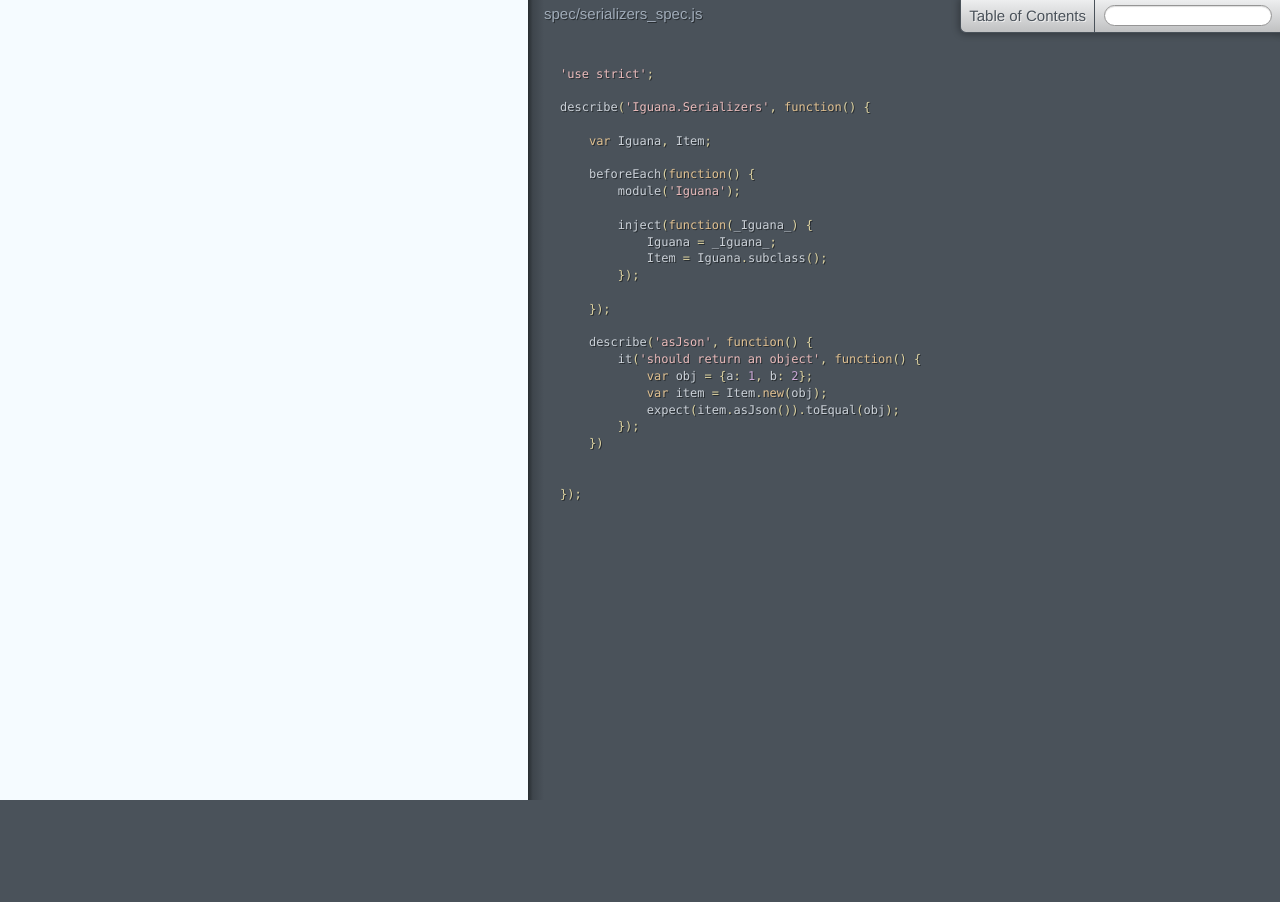
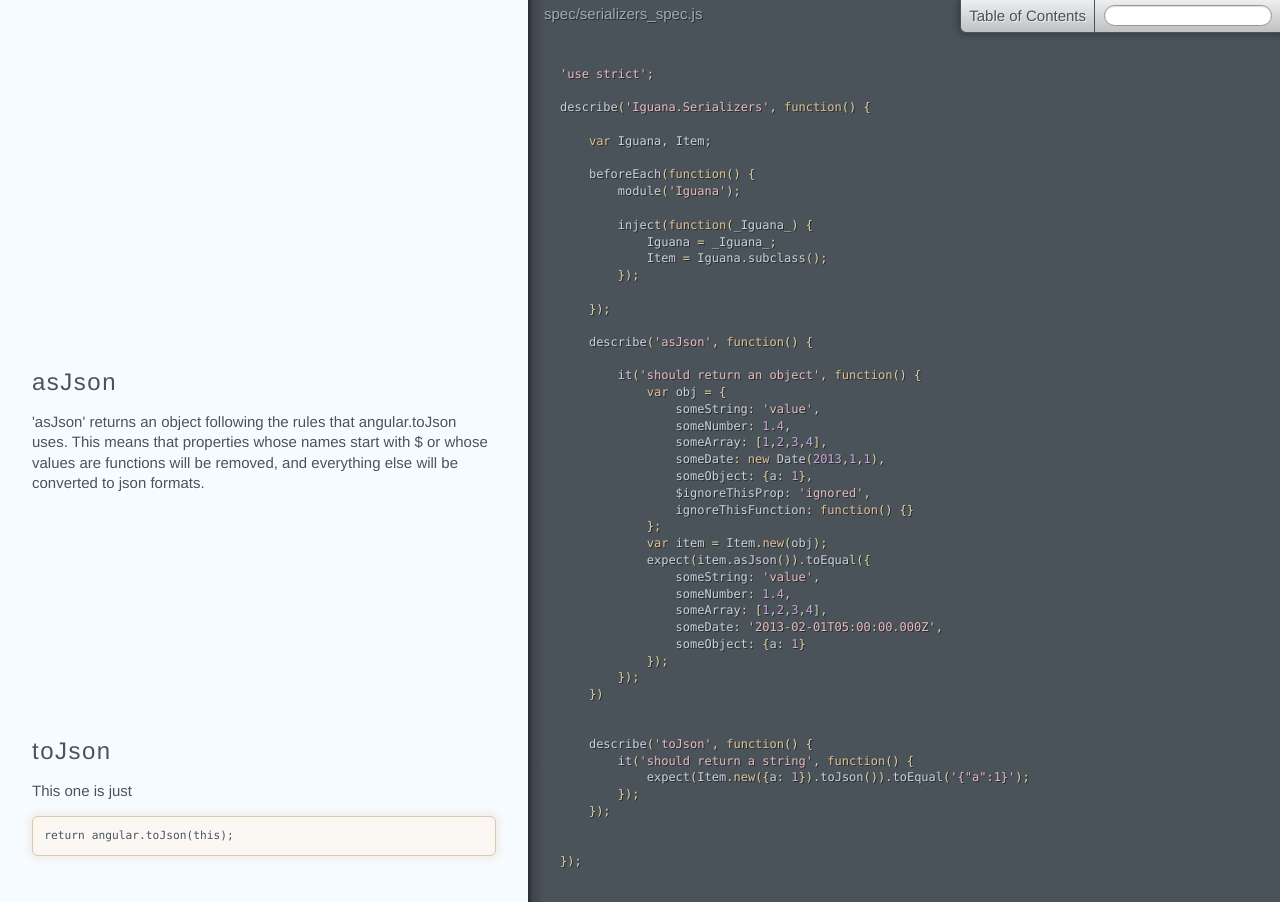
Before and after one commit to quanticedu/iguana, a website: page doc/spec/serializers_spec.html in a window 1280 px wide. Before the commit the page ends 800 px from the top, so only its background shows below. Drawn offline with Linux system fonts and the light colour scheme.

Commit message:
serializers docs

```diff
--- a/doc/assets/behavior.js
+++ b/doc/assets/behavior.js
@@ -484,7 +484,25 @@ f.event={add:function(a,c,d,e,g){var h,i,j,k,l,m,n,o,p,q,r,s;if(!(a.nodeType===3
             "title": "serializers_spec"
           },
           "depth": 2,
-          "outline": []
+          "outline": [
+            {
+              "type": "heading",
+              "data": {
+                "level": 3,
+                "title": "asJson",
+                "slug": "asjson"
+              },
+              "depth": 3
+            }, {
+              "type": "heading",
+              "data": {
+                "level": 3,
+                "title": "toJson",
+                "slug": "tojson"
+              },
+              "depth": 3
+            }
+          ]
         }, {
           "type": "file",
           "data": {
--- a/doc/spec/serializers_spec.html
+++ b/doc/spec/serializers_spec.html
@@ -14,13 +14,42 @@
 
     <span class="p">});</span>
 
-    <span class="nx">describe</span><span class="p">(</span><span class="s1">&#39;asJson&#39;</span><span class="p">,</span> <span class="kd">function</span><span class="p">()</span> <span class="p">{</span>
-        <span class="nx">it</span><span class="p">(</span><span class="s1">&#39;should return an object&#39;</span><span class="p">,</span> <span class="kd">function</span><span class="p">()</span> <span class="p">{</span>
-            <span class="kd">var</span> <span class="nx">obj</span> <span class="o">=</span> <span class="p">{</span><span class="nx">a</span><span class="o">:</span> <span class="mi">1</span><span class="p">,</span> <span class="nx">b</span><span class="o">:</span> <span class="mi">2</span><span class="p">};</span>
+    <span class="nx">describe</span><span class="p">(</span><span class="s1">&#39;asJson&#39;</span><span class="p">,</span> <span class="kd">function</span><span class="p">()</span> <span class="p">{</span></div></div></div><div class="segment"><div class="comments "><div class="wrapper"><h3 id="asjson">asJson</h3>
+
+<p>'asJson' returns an object following the rules
+that angular.toJson uses.  This means that
+properties whose names start with $ or whose values
+are functions will be removed, and everything else
+will be converted to json formats.</p></div></div><div class="code"><div class="wrapper">        <span class="nx">it</span><span class="p">(</span><span class="s1">&#39;should return an object&#39;</span><span class="p">,</span> <span class="kd">function</span><span class="p">()</span> <span class="p">{</span>
+            <span class="kd">var</span> <span class="nx">obj</span> <span class="o">=</span> <span class="p">{</span>
+                <span class="nx">someString</span><span class="o">:</span> <span class="s1">&#39;value&#39;</span><span class="p">,</span>
+                <span class="nx">someNumber</span><span class="o">:</span> <span class="mf">1.4</span><span class="p">,</span>
+                <span class="nx">someArray</span><span class="o">:</span> <span class="p">[</span><span class="mi">1</span><span class="p">,</span><span class="mi">2</span><span class="p">,</span><span class="mi">3</span><span class="p">,</span><span class="mi">4</span><span class="p">],</span>
+                <span class="nx">someDate</span><span class="o">:</span> <span class="k">new</span> <span class="nb">Date</span><span class="p">(</span><span class="mi">2013</span><span class="p">,</span><span class="mi">1</span><span class="p">,</span><span class="mi">1</span><span class="p">),</span>
+                <span class="nx">someObject</span><span class="o">:</span> <span class="p">{</span><span class="nx">a</span><span class="o">:</span> <span class="mi">1</span><span class="p">},</span>
+                <span class="nx">$ignoreThisProp</span><span class="o">:</span> <span class="s1">&#39;ignored&#39;</span><span class="p">,</span>
+                <span class="nx">ignoreThisFunction</span><span class="o">:</span> <span class="kd">function</span><span class="p">()</span> <span class="p">{}</span>
+            <span class="p">};</span>
             <span class="kd">var</span> <span class="nx">item</span> <span class="o">=</span> <span class="nx">Item</span><span class="p">.</span><span class="k">new</span><span class="p">(</span><span class="nx">obj</span><span class="p">);</span>
-            <span class="nx">expect</span><span class="p">(</span><span class="nx">item</span><span class="p">.</span><span class="nx">asJson</span><span class="p">()).</span><span class="nx">toEqual</span><span class="p">(</span><span class="nx">obj</span><span class="p">);</span>
+            <span class="nx">expect</span><span class="p">(</span><span class="nx">item</span><span class="p">.</span><span class="nx">asJson</span><span class="p">()).</span><span class="nx">toEqual</span><span class="p">({</span>
+                <span class="nx">someString</span><span class="o">:</span> <span class="s1">&#39;value&#39;</span><span class="p">,</span>
+                <span class="nx">someNumber</span><span class="o">:</span> <span class="mf">1.4</span><span class="p">,</span>
+                <span class="nx">someArray</span><span class="o">:</span> <span class="p">[</span><span class="mi">1</span><span class="p">,</span><span class="mi">2</span><span class="p">,</span><span class="mi">3</span><span class="p">,</span><span class="mi">4</span><span class="p">],</span>
+                <span class="nx">someDate</span><span class="o">:</span> <span class="s1">&#39;2013-02-01T05:00:00.000Z&#39;</span><span class="p">,</span>
+                <span class="nx">someObject</span><span class="o">:</span> <span class="p">{</span><span class="nx">a</span><span class="o">:</span> <span class="mi">1</span><span class="p">}</span>
+            <span class="p">});</span>
         <span class="p">});</span>
     <span class="p">})</span>
+    </div></div></div><div class="segment"><div class="comments "><div class="wrapper"><h3 id="tojson">toJson</h3>
+
+<p>This one is just</p>
+
+<pre><code>return angular.toJson(this);
+</code></pre></div></div><div class="code"><div class="wrapper">    <span class="nx">describe</span><span class="p">(</span><span class="s1">&#39;toJson&#39;</span><span class="p">,</span> <span class="kd">function</span><span class="p">()</span> <span class="p">{</span>
+        <span class="nx">it</span><span class="p">(</span><span class="s1">&#39;should return a string&#39;</span><span class="p">,</span> <span class="kd">function</span><span class="p">()</span> <span class="p">{</span>
+            <span class="nx">expect</span><span class="p">(</span><span class="nx">Item</span><span class="p">.</span><span class="k">new</span><span class="p">({</span><span class="nx">a</span><span class="o">:</span> <span class="mi">1</span><span class="p">}).</span><span class="nx">toJson</span><span class="p">()).</span><span class="nx">toEqual</span><span class="p">(</span><span class="s1">&#39;{&quot;a&quot;:1}&#39;</span><span class="p">);</span>
+        <span class="p">});</span>
+    <span class="p">});</span>
 
 
 <span class="p">});</span></div></div></div></div></body></html>
```
Also changed, not shown: doc.md (+2 -0 lines), doc/index.html (+2 -0 lines), doc/spec/single_collection_inheritance_spec.html (+1 -1 lines), spec/serializers_spec.js (+33 -2 lines), spec/single_collection_inheritance_spec.js (+1 -1 lines).
